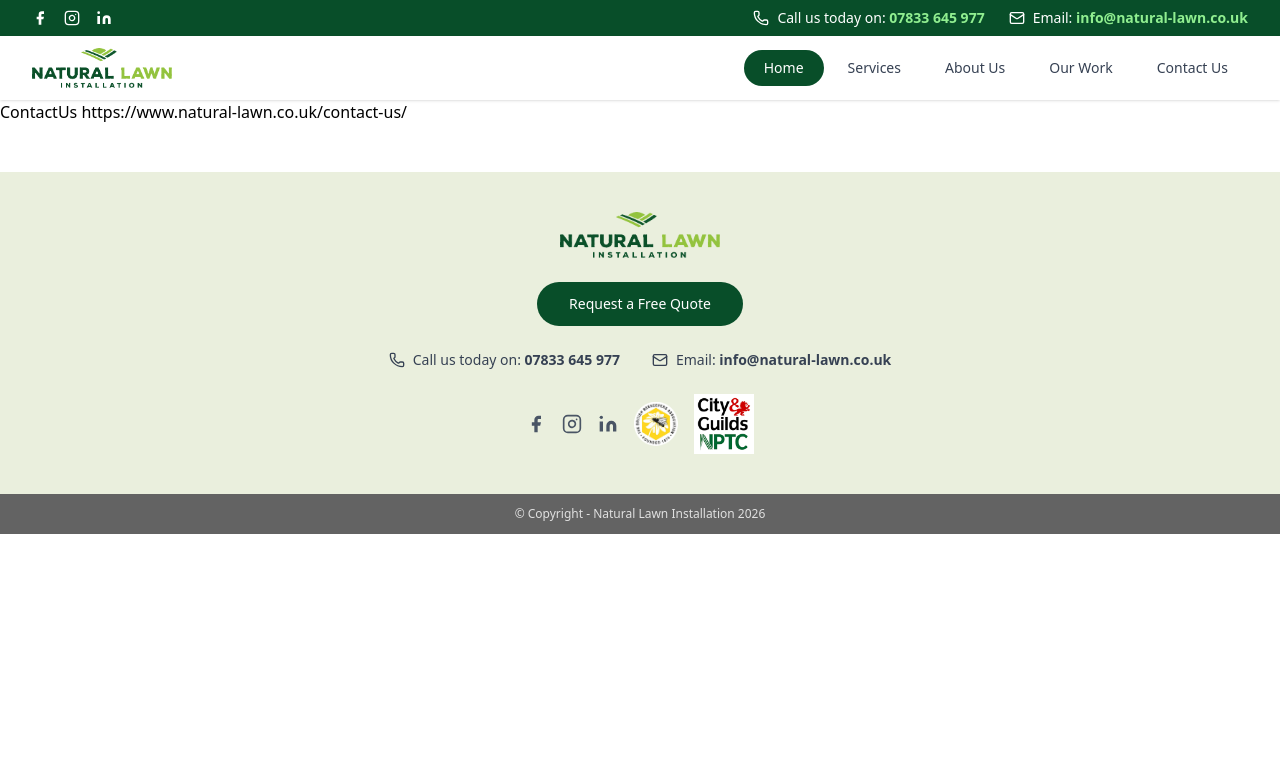
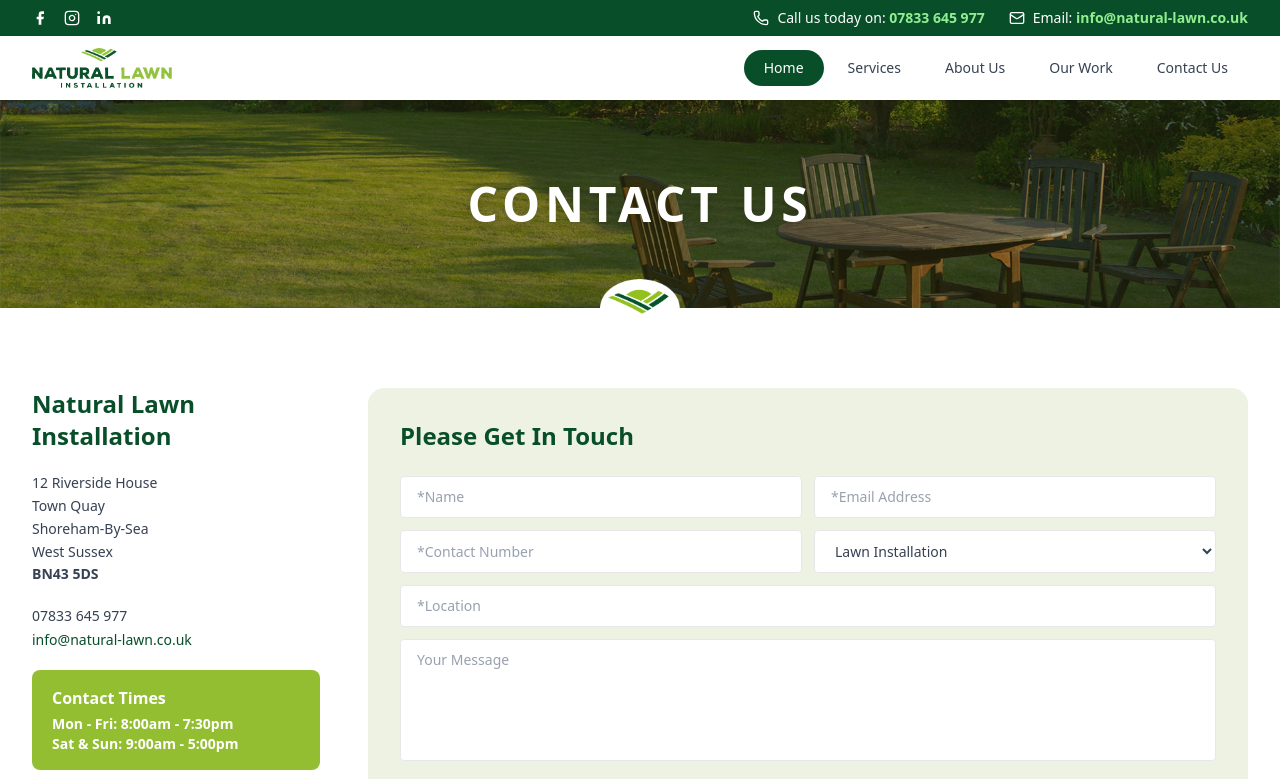
Before and after one commit to Warano02/natural-lawn, a Next.js app: page /contact-us in a window 1280 px wide. Shown: the top 779 px of the page. Built offline with nearby package versions, Linux system fonts and the light colour scheme.

Commit message:
contact page

```diff
--- a/app/contact-us/page.tsx
+++ b/app/contact-us/page.tsx
@@ -1,7 +1,29 @@
+import ContactSection from "@/components/ContactSection"
+import { Metadata } from "next"
+import Image from "next/image"
+
+export const metadata: Metadata = {
+  title: "Natural Lawns  - Natural Lawn Installation, Sussex - request a free quote",
+  description: "Free quote for any residential or commercial project, small or large across the South East. 20 years in the turf industry. Professional and reliable.",
+  keywords: "natural lawn installation,free quote,local gardening expert"
+}
 
 function ContactUs() {
   return (
-    <div>ContactUs https://www.natural-lawn.co.uk/contact-us/</div>
+    <main className="space-y-6">
+
+      <section className="w-full relative h-52 overflow-visible">
+        <Image src="/assets/images/header-contact.jpg" alt="About Us" fill className="object-cover object-center" />
+        <div className="absolute inset-0 bg-black/20" />
+        <div className="relative z-10 h-full flex items-center justify-center">
+          <h1 className="text-white font-black text-5xl tracking-widest uppercase drop-shadow-lg">CONTACT US</h1>
+        </div>
+        <div className="absolute -bottom-7 left-1/2 -translate-x-1/2 z-20 w-20 h-20 rounded-full  flex items-center justify-center ">
+          <Image src="/dividerlogo.png" alt="Natural Lawn" fill className="object-contain" />
+        </div>
+      </section>
+      <ContactSection />
+    </main>
   )
 }
 
--- /dev/null
+++ b/components/ContactSection.tsx
@@ -0,0 +1,66 @@
+"use client";
+import { useState } from "react";
+
+const services = [
+    "Lawn Installation",
+    "Wild Flower Meadows",
+    "Grounds Maintenance",
+    "Soft Landscaping & Supplies",
+    "Green Roofs & Living Walls",
+    "Other",
+];
+
+export default function ContactSection() {
+    const [form, setForm] = useState({ name: "", email: "", phone: "", service: "Lawn Installation", location: "", message: "" });
+    const handle = (e: React.ChangeEvent<HTMLInputElement | HTMLTextAreaElement | HTMLSelectElement>) =>
+        setForm((p) => ({ ...p, [e.target.name]: e.target.value }));
+    const submit = (e: React.FormEvent) => { e.preventDefault(); console.log(form); };
+    const inputClass = "w-full bg-white border border-gray-200 rounded px-4 py-2.5 text-sm text-gray-700 placeholder-gray-400 focus:outline-none focus:border-primary transition-colors duration-200";
+    return (
+        <section className="w-full py-14">
+            <div className="wrapper w-full flex flex-col md:flex-row gap-12 items-start">
+                <div className="flex flex-col gap-5 md:w-72 shrink-0">
+                    <h2 className="text-primary font-bold text-2xl">Natural Lawn Installation</h2>
+                    <address className="not-italic text-gray-700 text-sm leading-relaxed">
+                        12 Riverside House<br />
+                        Town Quay<br />
+                        Shoreham-By-Sea<br />
+                        West Sussex<br />
+                        <span className="font-bold">BN43 5DS</span>
+                    </address>
+                    <div className="flex flex-col gap-1 text-sm">
+                        <a href="tel:07833645977" className="text-gray-700 hover:text-primary transition-colors duration-200">07833 645 977</a>
+                        <a href="mailto:info@natural-lawn.co.uk" className="text-primary hover:underline">info@natural-lawn.co.uk</a>
+                    </div>
+                    <div className="bg-secondary rounded-lg px-5 py-4">
+                        <p className="text-white font-bold text-base mb-1">Contact Times</p>
+                        <p className="text-white font-semibold text-sm">Mon - Fri: 8:00am - 7:30pm</p>
+                        <p className="text-white font-semibold text-sm">Sat & Sun: 9:00am - 5:00pm</p>
+                    </div>
+                </div>
+                <div className="flex-1 bg-[#eef2e2] rounded-2xl p-8">
+                    <h3 className="text-primary font-bold text-2xl mb-6">Please Get In Touch</h3>
+                    <form onSubmit={submit} className="flex flex-col gap-3">
+                        <div className="grid grid-cols-1 sm:grid-cols-2 gap-3">
+                            <input name="name" value={form.name} onChange={handle} placeholder="*Name" required className={inputClass} />
+                            <input name="email" type="email" value={form.email} onChange={handle} placeholder="*Email Address" required className={inputClass} />
+                        </div>
+                        <div className="grid grid-cols-1 sm:grid-cols-2 gap-3">
+                            <input name="phone" value={form.phone} onChange={handle} placeholder="*Contact Number" required className={inputClass} />
+                            <select name="service" value={form.service} onChange={handle} className={inputClass}>
+                                {services.map((s) => <option key={s}>{s}</option>)}
+                            </select>
+                        </div>
+                        <input name="location" value={form.location} onChange={handle} placeholder="*Location" required className={inputClass} />
+                        <textarea name="message" value={form.message} onChange={handle} placeholder="Your Message" rows={5} className={`${inputClass} resize-none`} />
+                        <div className="flex justify-center mt-2">
+                            <button type="submit" className="bg-primary text-white px-7 py-2.5 rounded-full text-sm font-medium hover:opacity-90 transition-opacity duration-200 cursor-pointer">
+                                Send message
+                            </button>
+                        </div>
+                    </form>
+                </div>
+            </div>
+        </section>
+    );
+}
```
Also changed, not shown: public/assets/images/header-contact.jpg (added).
